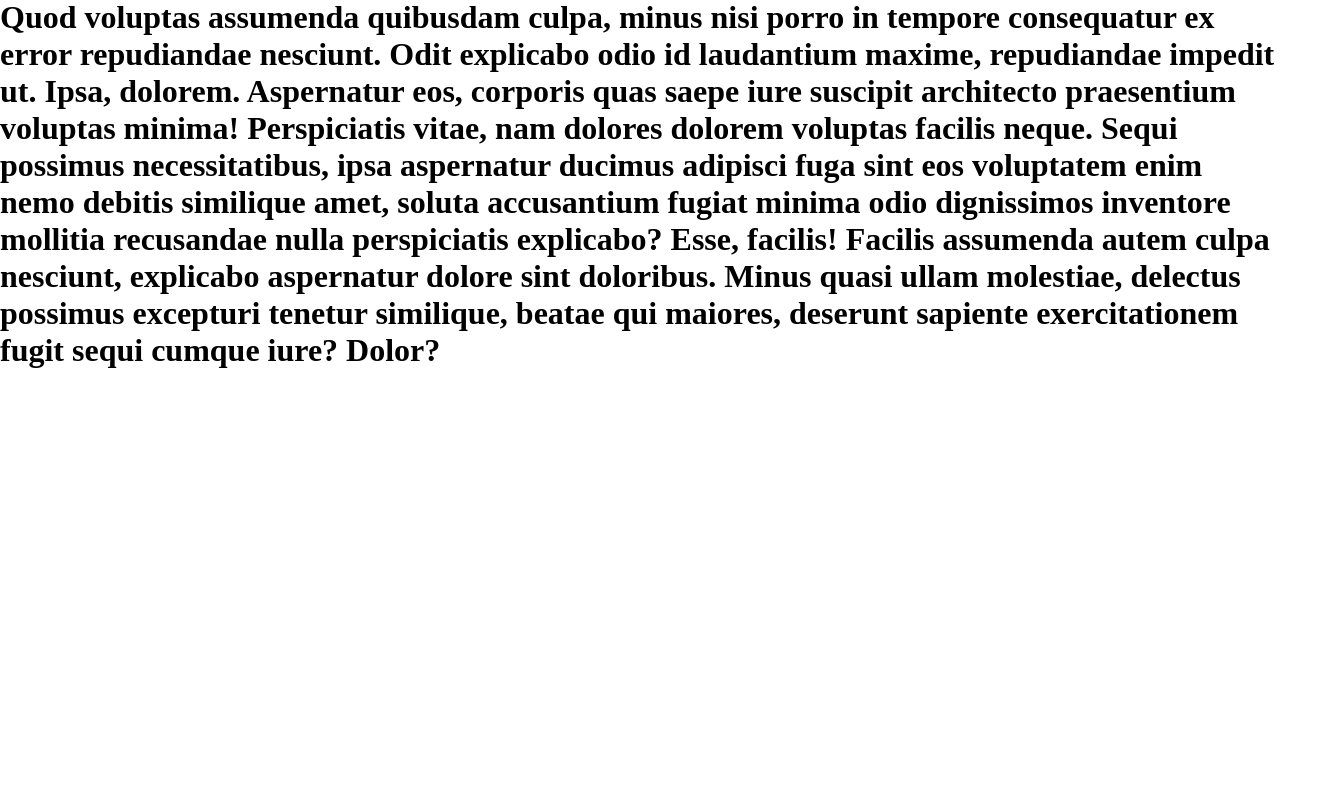
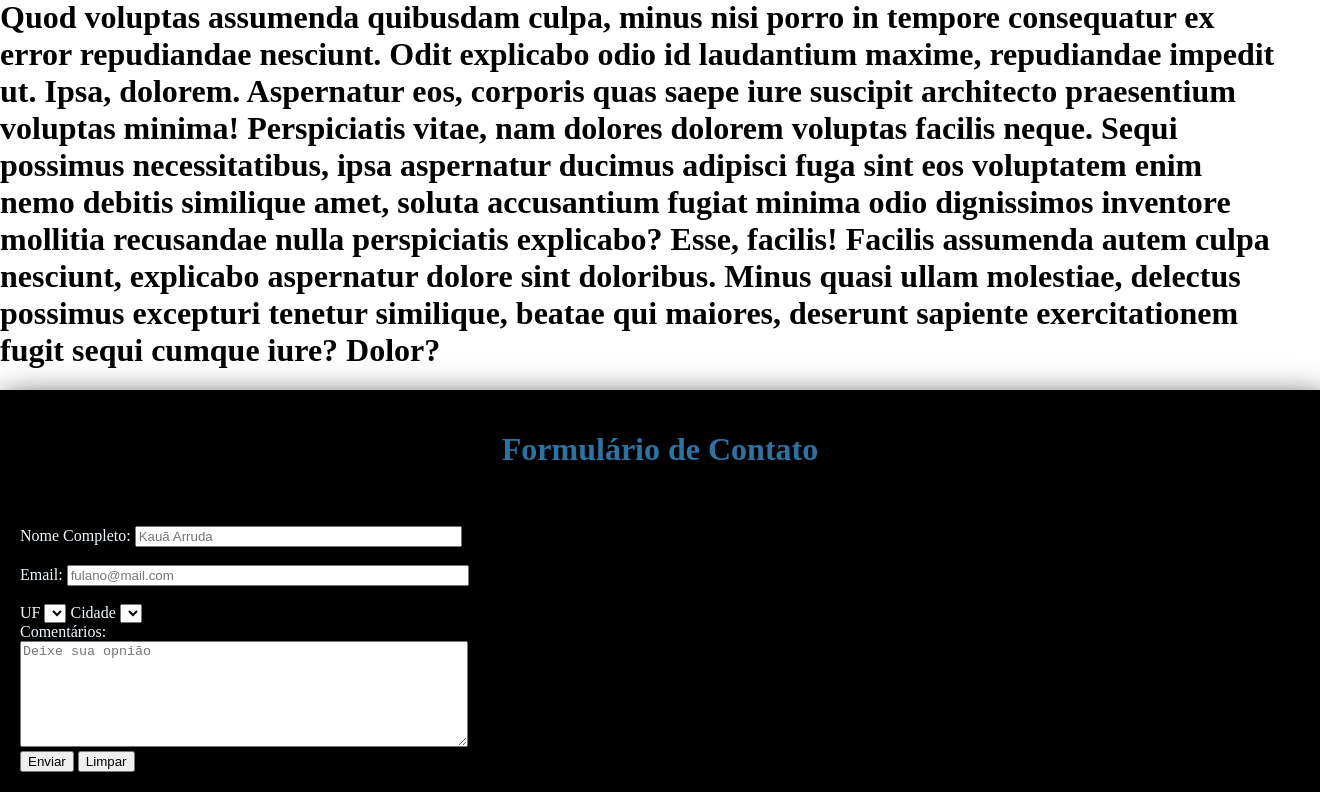
Before and after one commit to LucasCerqueira1244/Front-end, a plain HTML site: page index.html in a window 1280 px wide. Shown: the part 6093-6885 px from the top of the page, 1320 px wide, since content can reach past the window. Before the commit the page ends 6483 px from the top, so only its background shows below. Drawn offline with nearby package versions, Linux system fonts and the light colour scheme; no server answers.

Commit message:
adicionando formulario de contato

```diff
--- a/index.html
+++ b/index.html
@@ -89,6 +89,48 @@
 		Sequi possimus necessitatibus, ipsa aspernatur ducimus adipisci fuga sint eos voluptatem enim nemo debitis similique amet, soluta accusantium fugiat minima odio dignissimos inventore mollitia recusandae nulla perspiciatis explicabo? Esse, facilis!
 		Facilis assumenda autem culpa nesciunt, explicabo aspernatur dolore sint doloribus. Minus quasi ullam molestiae, delectus possimus excepturi tenetur similique, beatae qui maiores, deserunt sapiente exercitationem fugit sequi cumque iure? Dolor?</h1>
 	</div>
+
+	<!--Formulário dos Contatos-->
+	<div class="contato" id="contato">
+		<form action="mailto:kaua1000fla@gmail.com" name="formulario" method="post" id="formulario">
+
+
+			<div class="formulario">
+				<h1>Formulário de Contato</h1><br><br>
+				<label>
+					<span>Nome Completo:</span>
+					<input type="text" class="nome_txt" name="nome" id="name" placeholder="Kauã Arruda" />
+				</label><br><br>
+
+
+				<label>
+					<span>Email:</span>
+					<input type="text" class="email_txt" name="email" id="email" placeholder="fulano@mail.com" />
+				</label><br><br>
+
+
+				<section>
+					<label for="uf">UF</label>
+					<select id="uf">
+						<option></option>
+					</select>
+					<label for="cidade">Cidade</label>
+					<select id="cidade">
+						<option></option>
+					</select>
+				</section>
+
+				<label>
+					<span>Comentários:</span><br>
+					<textarea class="comentario_txt" name="comentario" id="comentario"
+						placeholder="Deixe sua opnião"></textarea>
+					<br>
+					<input type="submit" class="botão_enviar" value="Enviar" id="enviar" />
+					<input type="reset" class="botão_reset" onclick="Enviar();" value="Limpar" id="reset">
+				</label><br>
+			</div>
+		</form>
+
 	<script src="https://code.jquery.com/jquery-3.6.4.min.js"></script>
 	<script type="text/javascript" src="https://code.jquery.com/jquery-1.11.0.min.js"></script>
 	<script type="text/javascript" src="https://code.jquery.com/jquery-migrate-1.2.1.min.js"></script>
--- a/js/main.js
+++ b/js/main.js
@@ -17,3 +17,48 @@ $('.slider-principal').slick({
     autoplay: true,
     autoplaySpeed: 4000,
 });
+
+//função com API IBGE para estado e cidades
+
+const urlUF = "https://servicodados.ibge.gov.br/api/v1/localidades/estados"
+const cidade = document.getElementById("cidade")
+const uf = document.getElementById("uf")
+
+uf.addEventListener('change', async function(){
+    const urlCidades = 'https://servicodados.ibge.gov.br/api/v1/localidades/estados/'+uf.value+'/municipios'
+    const request = await fetch(urlCidades)
+    const response = await request.json()
+    console.log(response.length)
+
+    let options = ''
+    response.forEach(function(cidades){
+        options += '<option>'+cidades.nome+'</option>'
+    })
+    cidade.innerHTML = options
+})
+
+window.addEventListener("load", async ()=>{
+    const request = await fetch(urlUF);
+    const response = await request.json()
+
+
+    const options = document.createElement("optgroup")
+    response.forEach(function(uf){
+        options.innerHTML += '<option>'+uf.sigla+'</option>'
+    })
+
+    uf.append(options)
+})
+
+
+//função para o formulário
+
+function Enviar() {
+
+    var nome = document.getElementById("nomeid");
+
+    if (nome.value != "") {
+        alert('Obrigado sr(a) ' + nome.value + ' os seus dados foram encaminhados com sucesso');
+    }
+
+}
--- a/style.css
+++ b/style.css
@@ -145,3 +145,33 @@ li.slick-active button {
     display: inline-block;
     padding-left: 10px;
 }
+
+/*Configurações do formulário de contatos*/
+.formulario{
+    margin: 0;
+    width: 100%;
+    background-color: black;
+    padding: 20px;
+    filter: drop-shadow(4px 12px 18px #000);
+    color: aliceblue;
+}
+
+/*Configurações da letra do texto formulário de contatos*/
+.formulario h1{
+    text-align: center;
+    color: rgb(42, 116, 165);
+}
+
+#name{
+    width: 319px;
+}
+
+#email{
+    width: 394px;
+}
+
+
+#comentario{
+    width: 442px;
+    height: 100px;
+}
```
